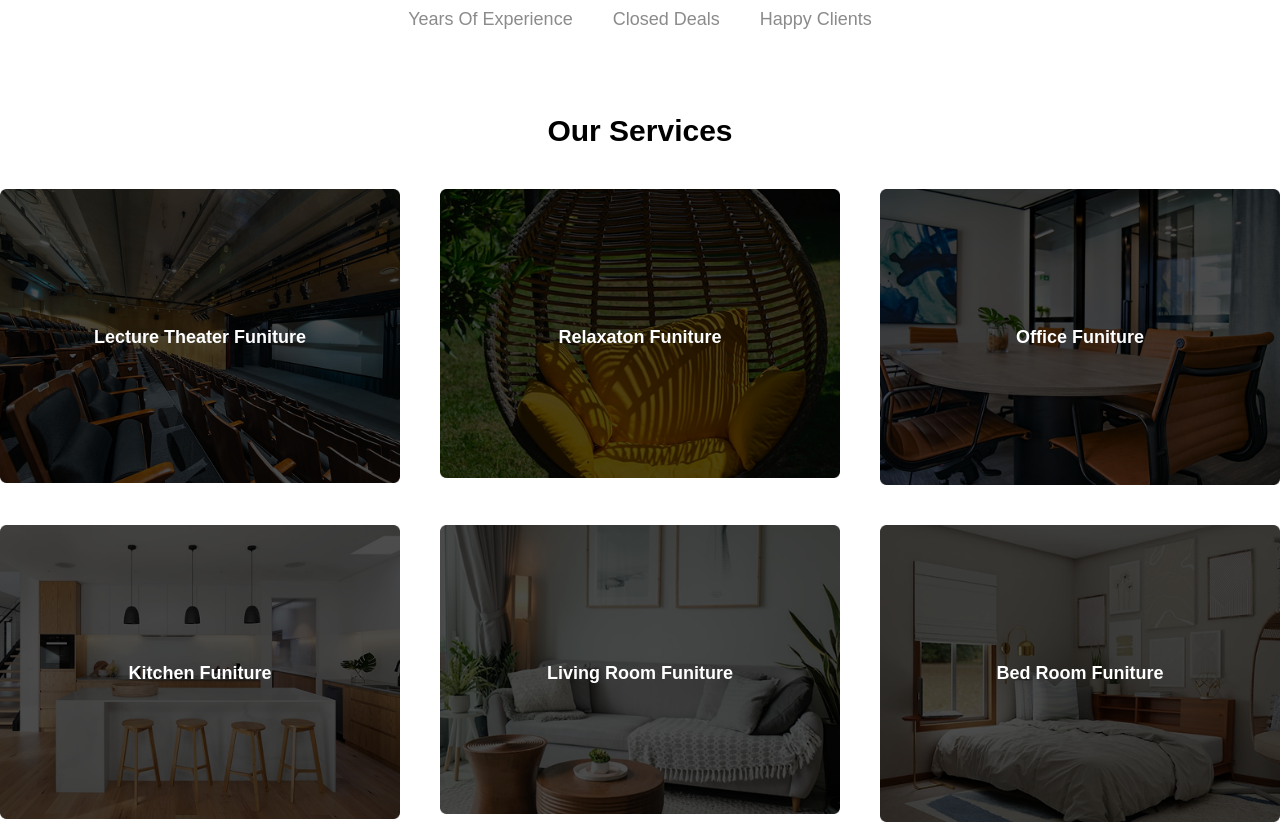
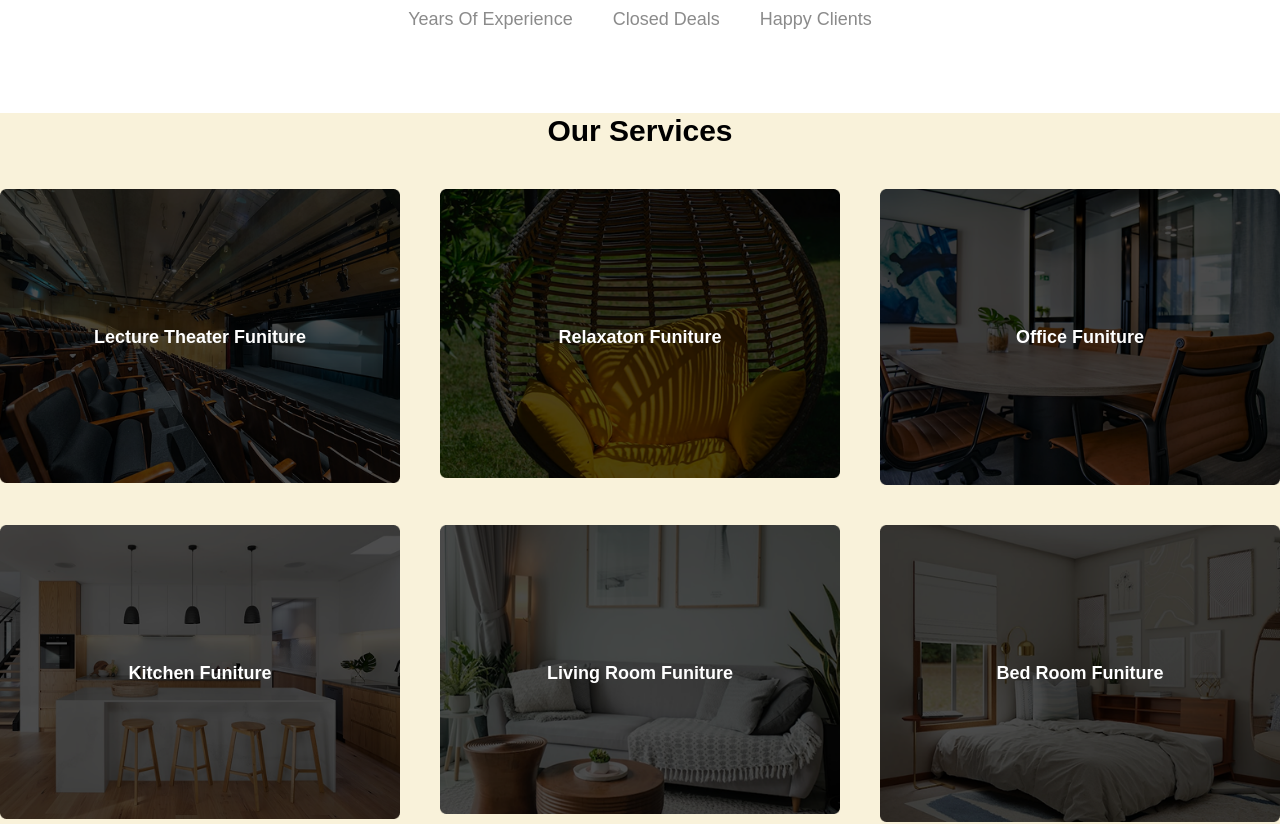
Before and after one commit to Bida3443/Forest-products, a Next.js app: page / in a window 1280 px wide. Shown: the part 972-1796 px from the top of the page. Built offline with nearby package versions, Linux system fonts and the light colour scheme.

Commit message:
forest products

```diff
--- a/src/components/Section1/Section.tsx
+++ b/src/components/Section1/Section.tsx
@@ -9,7 +9,7 @@ import Bedroom from "../../../public/Bed Room.png";
 
 export default function Services() {
   return (
-    <section className="bg-white overflow-hidden min-h-screen pb-2 ">
+    <section className=" h-auto lg:min-h-screen bg-[#F9F2DA] w-full">
       <div className="flex flex-col place-items-center gap-10">
         <h1 className="text-black text-3xl font-bold">Our Services</h1>
         <div className="grid grid-cols-1 items-center justify-center lg:px-0 px-5 text-black">
```
